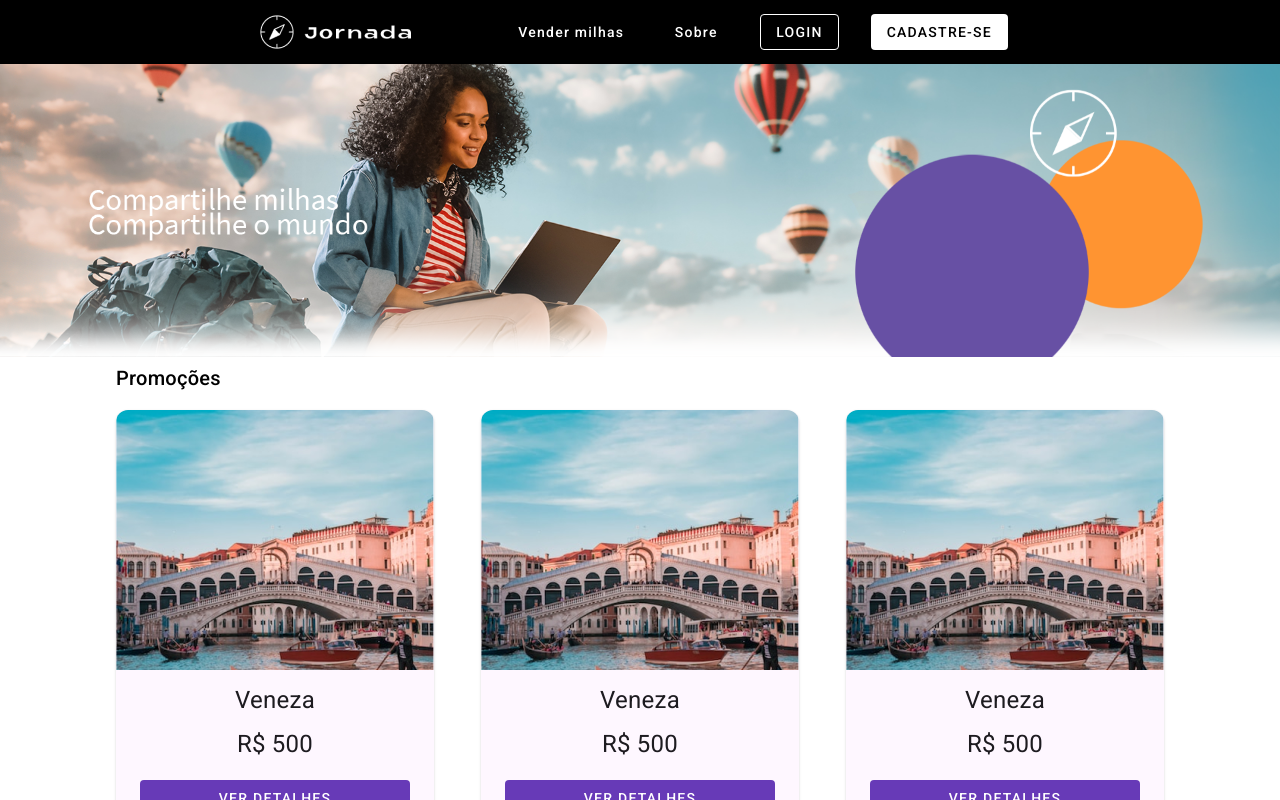
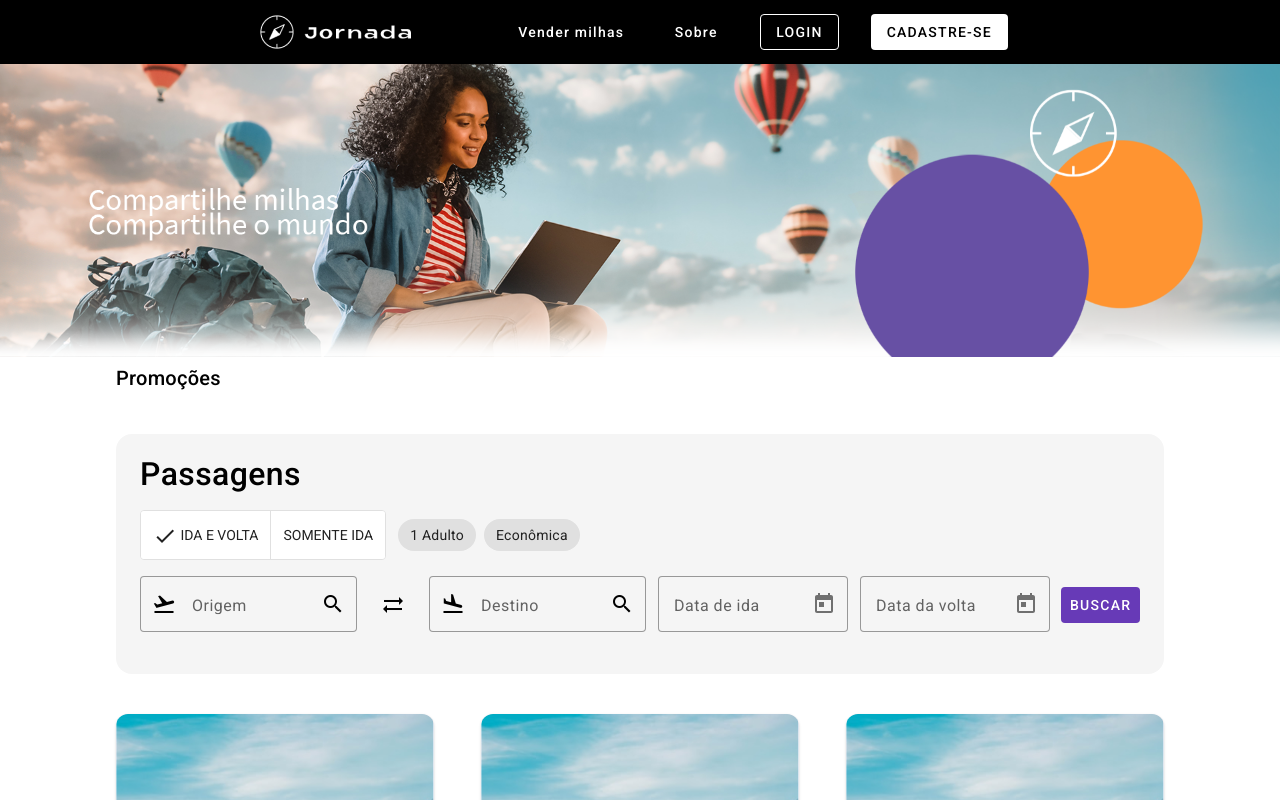
Before and after one commit to DennerOl/jornada-milhas-Angular, an Angular app in the folder jornada-milhas/: page / in a window 1280 px wide. Shown: the top 800 px of the page. Built offline with nearby package versions, Linux system fonts and the light colour scheme.

Commit message:
Formulario de Busca

```diff
--- a/jornada-milhas/src/app/pages/home/home/home.component.html
+++ b/jornada-milhas/src/app/pages/home/home/home.component.html
@@ -5,6 +5,7 @@
 </app-banner>
 <app-container>
   <h2>Promoções</h2>
+  <app-form-busca></app-form-busca>
   <div class="card-wrapper">
     <app-card-busca></app-card-busca>
     <app-card-busca></app-card-busca>
--- /dev/null
+++ b/jornada-milhas/src/app/shared/form-busca/form-busca.component.html
@@ -0,0 +1,59 @@
+<app-card variant="secondary" class="form-busca">
+  <form>
+    <h2>Passagens</h2>
+    <div class="flex-container">
+      <mat-button-toggle-group aria-label="Tipo de passagem">
+        <mat-button-toggle>
+          <mat-icon>check</mat-icon>
+          IDA E VOLTA
+        </mat-button-toggle>
+        <mat-button-toggle>SOMENTE IDA</mat-button-toggle>
+      </mat-button-toggle-group>
+
+      <mat-chip-set aria-label="Seleção de passagens">
+        <mat-chip selected>1 Adulto</mat-chip>
+        <mat-chip>Econômica</mat-chip>
+      </mat-chip-set>
+    </div>
+
+    <div class="flex-container">
+      <mat-form-field class="input-container" appearance="outline">
+        <mat-label>Origem</mat-label>
+        <mat-icon matPrefix>flight_takeoff</mat-icon>
+        <input matInput placeholder="Origem" />
+        <mat-icon matSuffix>search</mat-icon>
+      </mat-form-field>
+      <button mat-icon-button>
+        <mat-icon>sync_alt</mat-icon>
+      </button>
+      <mat-form-field class="input-container" appearance="outline">
+        <mat-label>Destino</mat-label>
+        <mat-icon matPrefix> flight_land</mat-icon>
+        <input matInput placeholder="Destino" />
+        <mat-icon matSuffix>search</mat-icon>
+      </mat-form-field>
+
+      <mat-form-field class="input-container" appearance="outline">
+        <mat-label>Data de ida</mat-label>
+        <input matInput [matDatepicker]="ida" />
+        <mat-datepicker-toggle
+          matIconSuffix
+          [for]="ida"
+        ></mat-datepicker-toggle>
+        <mat-datepicker #ida></mat-datepicker>
+      </mat-form-field>
+
+      <mat-form-field class="input-container" appearance="outline">
+        <mat-label>Data da volta</mat-label>
+        <input matInput [matDatepicker]="volta" />
+        <mat-datepicker-toggle
+          matIconSuffix
+          [for]="volta"
+        ></mat-datepicker-toggle>
+        <mat-datepicker #volta></mat-datepicker>
+      </mat-form-field>
+
+      <button mat-flat-button color="primary">BUSCAR</button>
+    </div>
+  </form>
+</app-card>
--- /dev/null
+++ b/jornada-milhas/src/app/shared/form-busca/form-busca.component.scss
@@ -0,0 +1,20 @@
+.form-busca {
+  margin: 40px 0;
+  display: block;
+  .flex-container {
+    display: flex;
+    align-items: center;
+    gap: 12px;
+    margin: 16px 0;
+  }
+  .input-container {
+    margin-bottom: -1.25em;
+  }
+  .mat-button-toggle-checked {
+    background-color: #f7f2fa;
+  }
+  h2 {
+    font-size: 32px;
+    margin-bottom: 20px;
+  }
+}
```
Also changed, not shown: jornada-milhas/src/app/app.module.ts (+16 -0 lines), jornada-milhas/src/app/shared/form-busca/form-busca.component.ts (added, +10 -0 lines), 1 other file (tests, documents, lock files or other folders).
